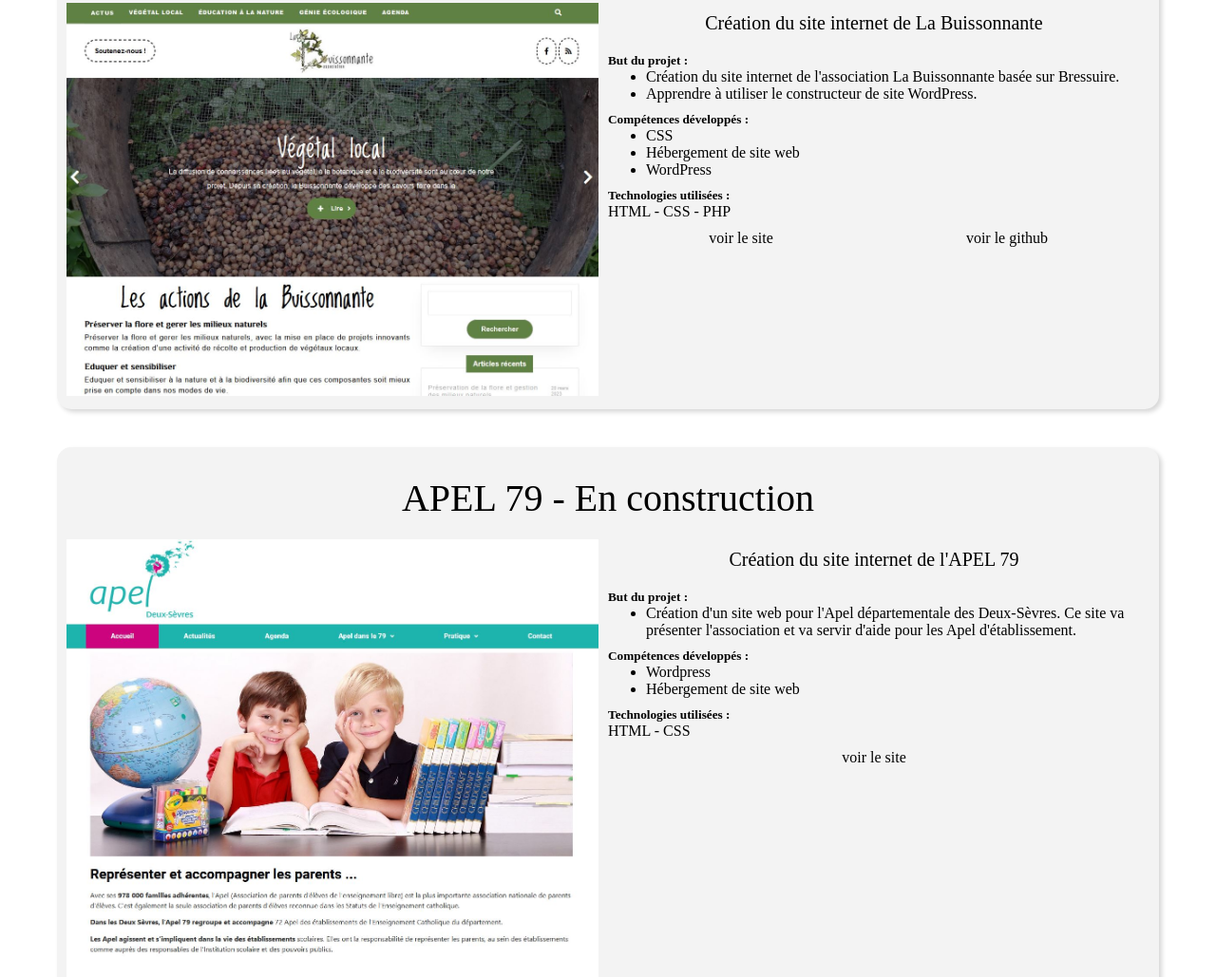
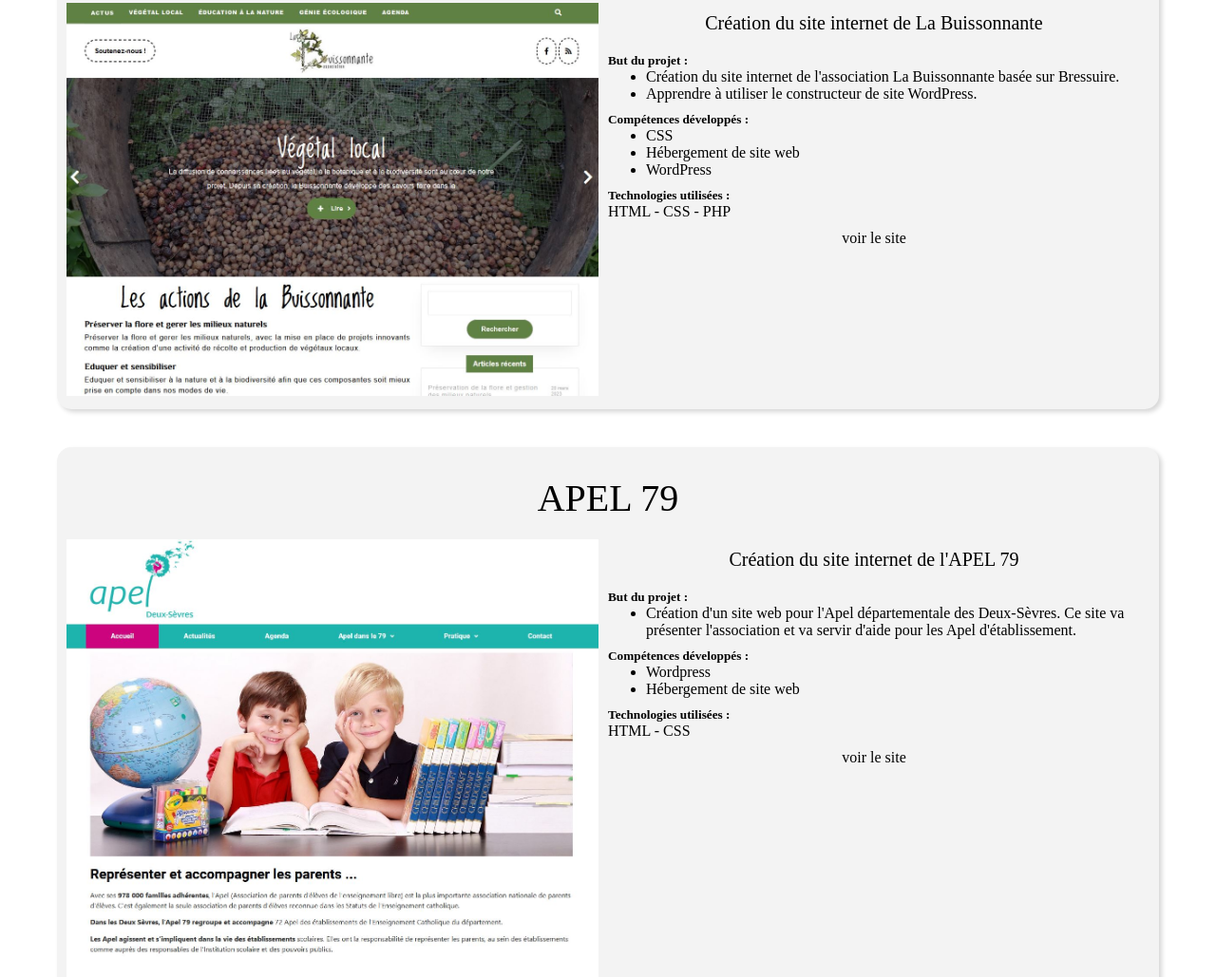
Before and after one commit to ovslash/Site-perso, a website: page index.html in a window 1280 px wide. Shown: the part 7117-8146 px from the top of the page at 95% size. Drawn offline with Linux system fonts and the light colour scheme.

Commit message:
Ajout liens site
ajout du lien vers le CV en ligne et le site de La Buissonnante

```diff
--- a/index.html
+++ b/index.html
@@ -820,15 +820,9 @@
                   <div class="nom_projet_description_details_liens">
                     <a
                       class="nom_projet_description_details_liens1"
-                      href="#"
+                      href="https://labuissonnante.org/"
                       target="_blank"
                       >voir le site</a
-                    >
-                    <a
-                      class="nom_projet_description_details_liens1"
-                      href="https://github.com/ovslash/Site-perso"
-                      target="_blank"
-                      >voir le github</a
                     >
                   </div>
                 </div>
@@ -840,7 +834,7 @@
 
             <div class="nom_projet">
               <div class="nom_projet_titre">
-                <h3>APEL 79 - En construction</h3>
+                <h3>APEL 79</h3>
               </div>
               <div class="nom_projet_description">
                 <div class="nom_projet_description_visu">
@@ -886,7 +880,7 @@
                   <div class="nom_projet_description_details_liens">
                     <a
                       class="nom_projet_description_details_liens1"
-                      href="#"
+                      href="https://www.apel79.fr/"
                       target="_blank"
                       >voir le site</a
                     >
```
